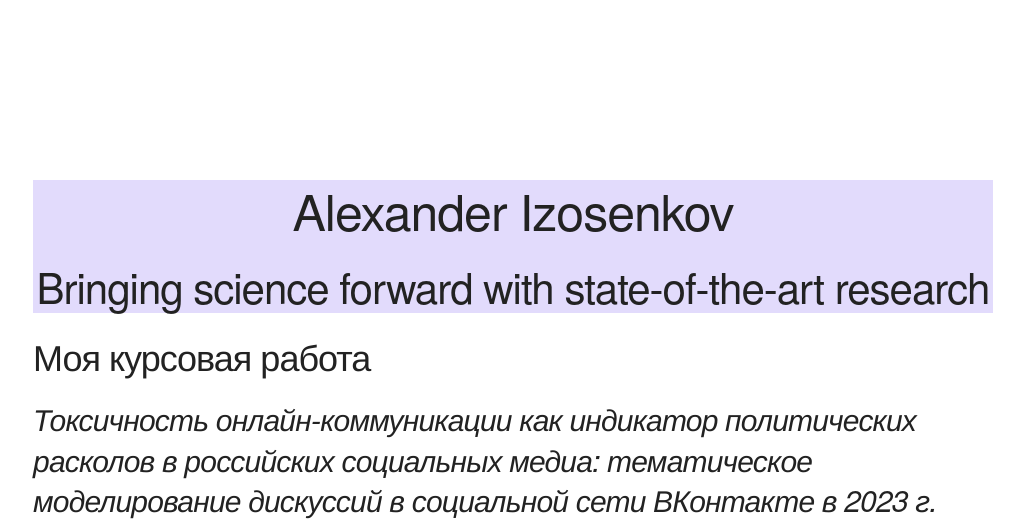
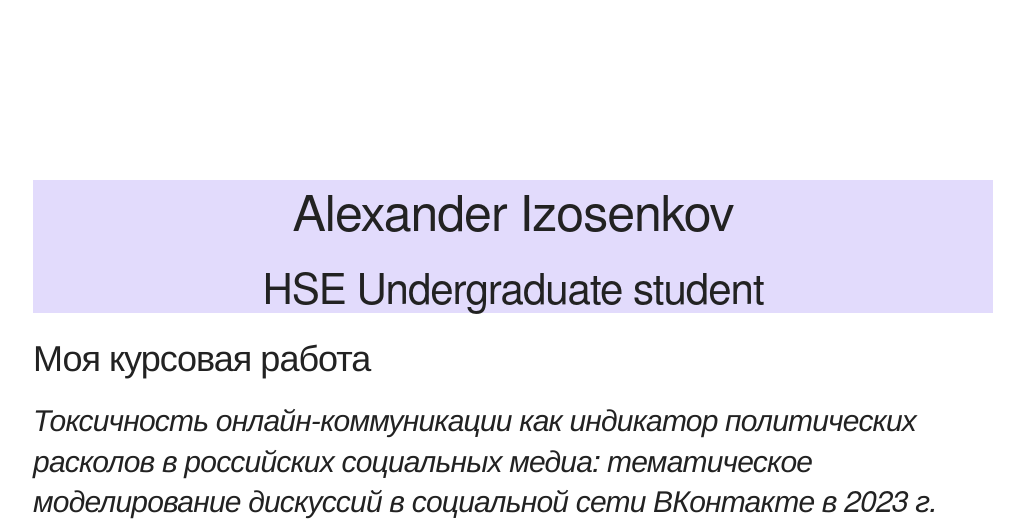
Before and after one commit to izosenkov/flask-app, a Flask app: page / in a window 1280 px wide. Shown: the top 523 px of the page, without its empty margins (127-1151 px from the left). Run offline with Flask 3, Linux system fonts and the light colour scheme; parts of the project's set-up code (start-up, migrations or seed data) failed here and were passed over.

Commit message:
small change

```diff
--- a/templates/form.html
+++ b/templates/form.html
@@ -25,7 +25,7 @@
     <section class="blue">
     <section class="header">
       <h1 class="title">Alexander Izosenkov</h1>
-        <h2 class="title">Bringing science forward with state-of-the-art research</h2>
+        <h2 class="title">HSE Undergraduate student</h2>
     </section>
     </section>
 
```
